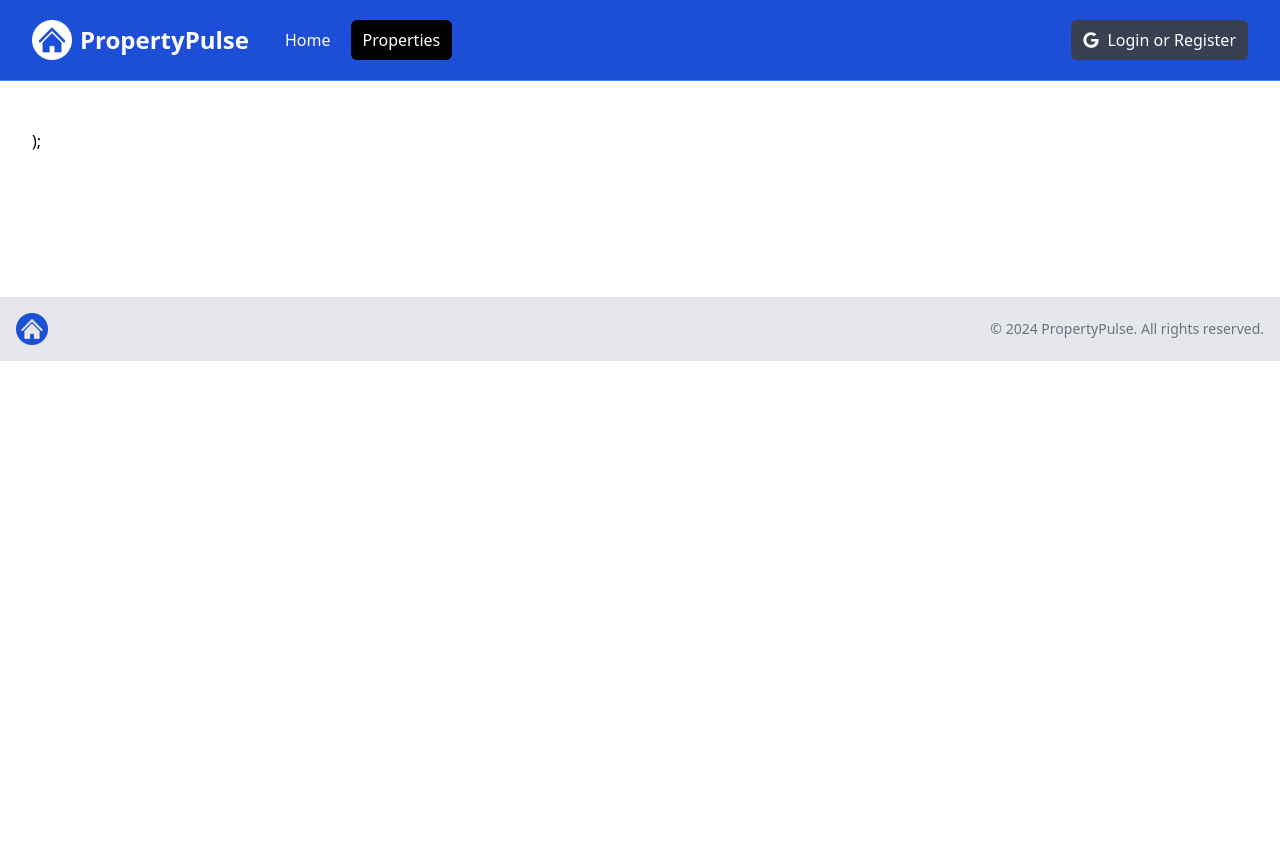
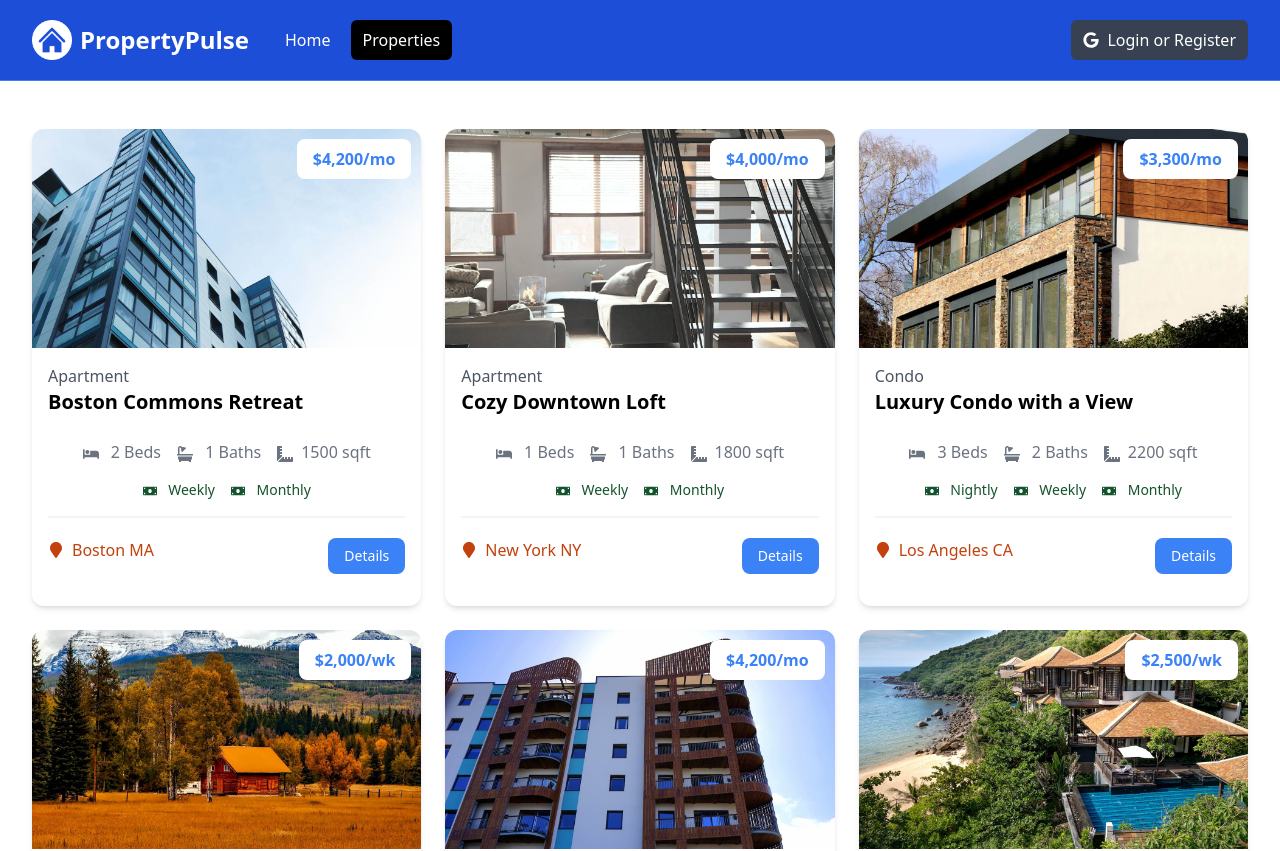
Before and after one commit to dmacisso/property-pulse, a Next.js app: page /properties in a window 1280 px wide. Shown: the top 851 px of the page. Before the commit the page ends 800 px from the top, so only its background shows below. Built offline with nearby package versions, Linux system fonts and the light colour scheme.

Commit message:
complete the properties card

```diff
--- a/app/properties/page.jsx
+++ b/app/properties/page.jsx
@@ -1,9 +1,18 @@
+import PropertyCard from '@/components/PropertyCard';
 import properties from '@/properties.json';
 const PropertiesPage = () => {
   return (
-    <section class="px-4 py-6">
-      <div class="container-xl lg:container m-auto px-4 py-6">
-        <div class="grid grid-cols-1 md:grid-cols-3 gap-6"></div>);
+    <section className="px-4 py-6">
+      <div className="container-xl lg:container m-auto px-4 py-6">
+        {properties.length === 0 ? (
+          <p>No properties found</p>
+        ) : (
+          <div className="grid grid-cols-1 md:grid-cols-3 gap-6">
+            {properties.map((property) => (
+              <PropertyCard key={property._id} property={property} />
+            ))}
+          </div>
+        )}
       </div>
     </section>
   );
--- /dev/null
+++ b/components/HomeProperties.jsx
@@ -0,0 +1,9 @@
+const  HomeProperties = () => {
+  return (
+    <div>
+      HomeProperties
+    </div>
+  )
+}
+
+export default HomeProperties
--- /dev/null
+++ b/components/PropertyCard.jsx
@@ -0,0 +1,97 @@
+import Image from 'next/image';
+import Link from 'next/link';
+import {
+  FaBed,
+  FaBath,
+  FaRulerCombined,
+  FaMoneyBill,
+  FaMapMarker,
+} from 'react-icons/fa';
+
+const PropertyCard = ({ property }) => {
+  const getRateDisplay = () => {
+    const { rates } = property;
+    if (rates.monthly) {
+      return `${rates.monthly.toLocaleString()}/mo`;
+    } else if (rates.weekly) {
+      return `${rates.weekly.toLocaleString()}/wk`;
+    } else if (rates.nightly) {
+      return `${rates.nightly.toLocaleString()}/night`;
+    }
+  };
+  return (
+    <div className="rounded-xl shadow-md relative">
+      <Image
+        src={`/images/properties/${property.images[0]}`}
+        alt=""
+        height={0}
+        width={0}
+        sizes="100vw"
+        className="w-full h-auto rounded-t-xl"
+      />
+      <div className="p-4">
+        <div className="text-left md:text-center lg:text-left mb-6">
+          <div className="text-gray-600">{property.type}</div>
+          <h3 className="text-xl font-bold">{property.name}</h3>
+        </div>
+        <h3 className="absolute top-[10px] right-[10px] bg-white px-4 py-2 rounded-lg text-blue-500 font-bold text-right md:text-center lg:text-right">
+          ${getRateDisplay()}
+        </h3>
+
+        <div className="flex justify-center gap-4 text-gray-500 mb-4">
+          <p>
+            <FaBed className="inline mr-2"></FaBed> {property.beds}{' '}
+            <span className="md:hidden lg:inline">Beds</span>
+          </p>
+          <p>
+            <FaBath className="inline mr-2"></FaBath> {property.baths}{' '}
+            <span className="md:hidden lg:inline">Baths</span>
+          </p>
+          <p>
+            <FaRulerCombined className="inline mr-2"></FaRulerCombined>
+            {property.square_feet}{' '}
+            <span className="md:hidden lg:inline">sqft</span>
+          </p>
+        </div>
+
+        <div className="flex justify-center gap-4 text-green-900 text-sm mb-4">
+          {property.rates.nightly && (
+            <p>
+              <FaMoneyBill className="inline mr-2"></FaMoneyBill> Nightly
+            </p>
+          )}
+          {property.rates.weekly && (
+            <p>
+              <FaMoneyBill className="inline mr-2"></FaMoneyBill> Weekly
+            </p>
+          )}
+          {property.rates.monthly && (
+            <p>
+              <FaMoneyBill className="inline mr-2"></FaMoneyBill> Monthly
+            </p>
+          )}
+        </div>
+
+        <div className="border border-gray-100 mb-5"></div>
+
+        <div className="flex flex-col lg:flex-row justify-between mb-4">
+          <div className="flex align-middle gap-2 mb-4 lg:mb-0">
+          <FaMapMarker className="text-orange-700 mt-1"></FaMapMarker>
+            <span className="text-orange-700">
+              {' '}
+              {property.location.city} {property.location.state}{' '}
+            </span>
+          </div>
+          <Link
+            href={`/properties/${property._id}`}
+            className="h-[36px] bg-blue-500 hover:bg-blue-600 text-white px-4 py-2 rounded-lg text-center text-sm"
+          >
+            Details
+          </Link>
+        </div>
+      </div>
+    </div>
+  );
+};
+
+export default PropertyCard;
```
